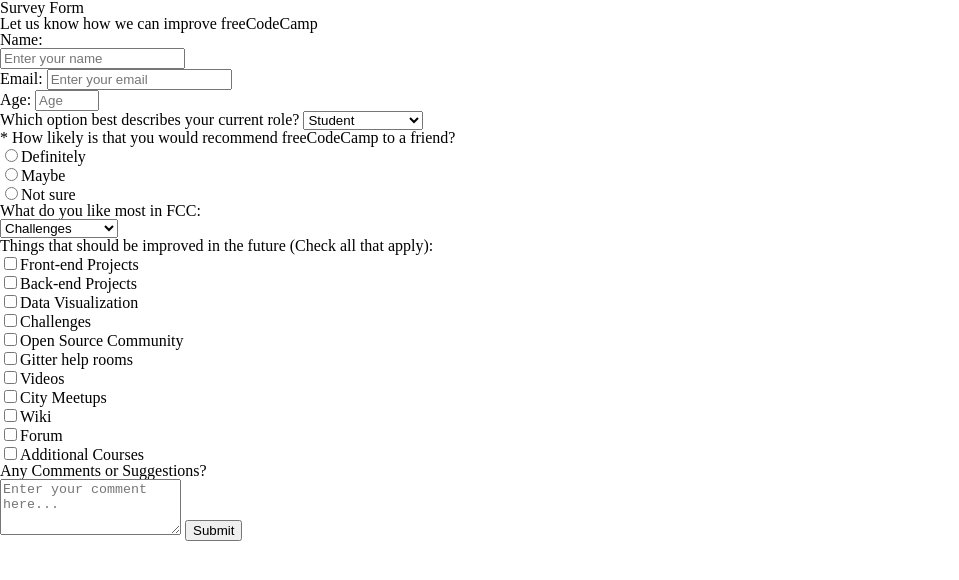
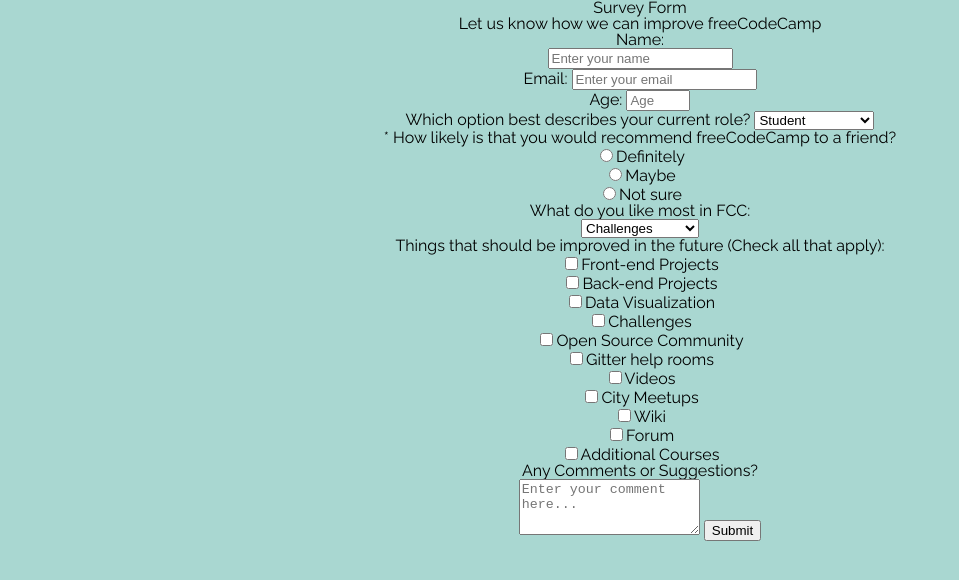
Before and after one commit to Laguna1/Survey-Form, a plain HTML site: page index.html in a window 1280 px wide. Shown: the whole page, without its empty margins (0-959 px from the left). Drawn offline with Linux system fonts and the light colour scheme.

Commit message:
add styles for html, body and fonts

```diff
--- a/index.html
+++ b/index.html
@@ -5,6 +5,7 @@
     <meta name="viewport" content="width=device-width, initial-scale=1.0">
     <meta http-equiv="X-UA-Compatible" content="ie=edge">
     <link rel="stylesheet" href="style.css">
+    <link href="https://fonts.googleapis.com/css?family=Raleway&display=swap" rel="stylesheet">
     <title>Survey Form</title>
 </head>
 <body>
--- a/style.css
+++ b/style.css
@@ -47,3 +47,10 @@ table {
 	border-spacing: 0;
 }
 /* ==========  end reset styles  =========== */
+html,
+body {
+  background-color: #a9d7d1;
+  text-align: center;
+  font-family: 'Raleway', Helvetica, sans-serif;
+  min-width: 320px;
+}
```
